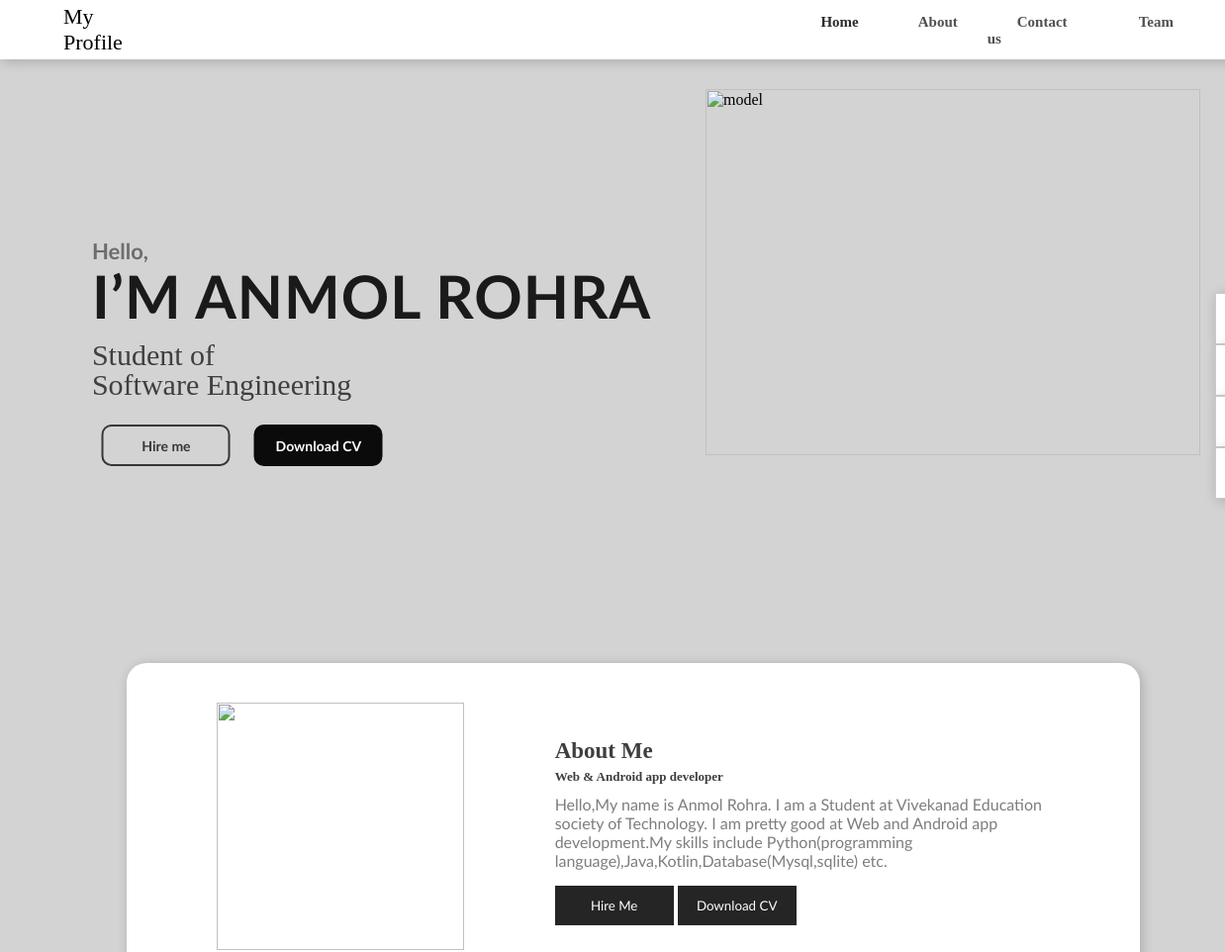
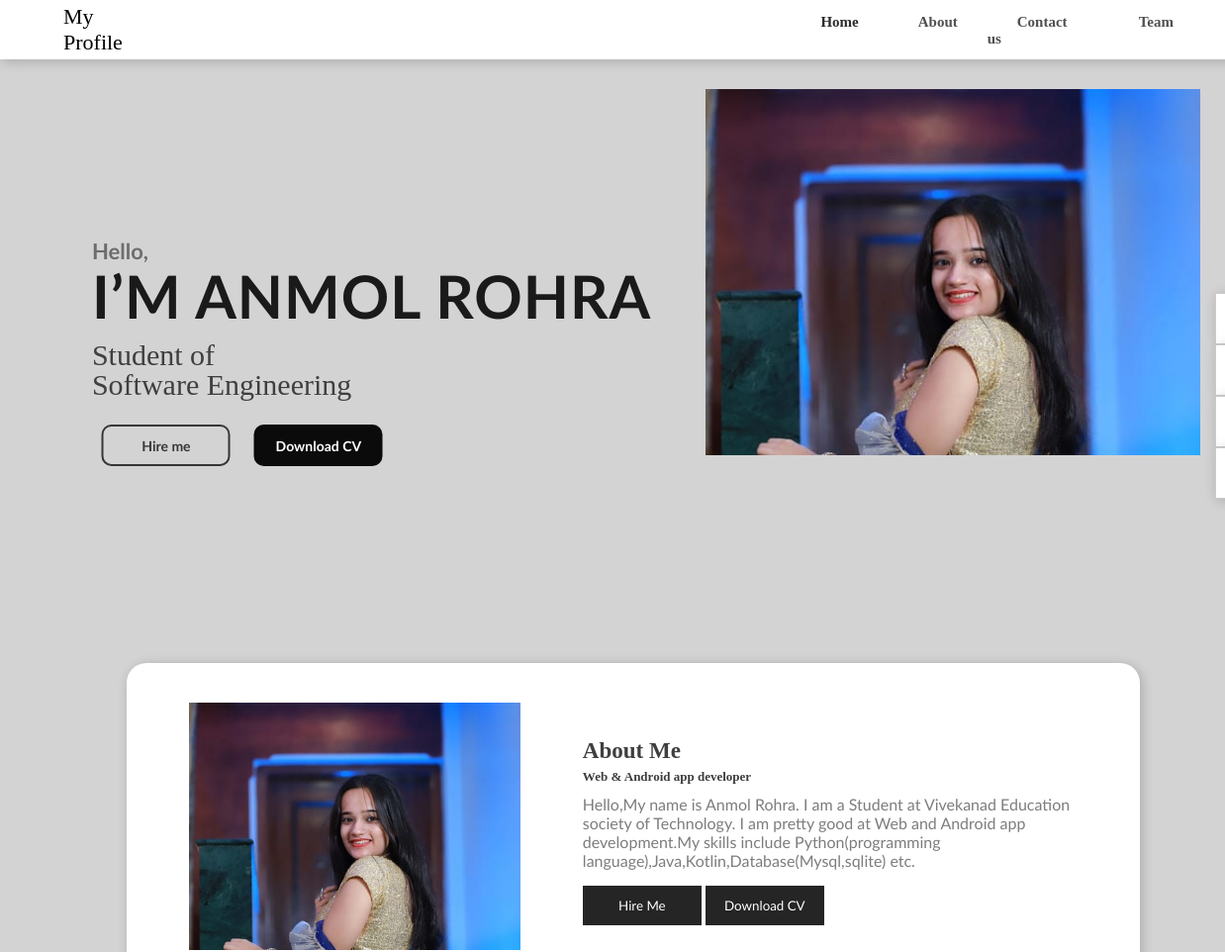
Before and after one commit to anmolrr21/anmol.github.io, a plain HTML site: page index.html in a window 1280 px wide. Shown: the top 962 px of the page at 99% size, 0-1238 px from the left. Drawn offline with Linux system fonts and the light colour scheme.

Commit message:
Update index.html

```diff
--- a/index.html
+++ b/index.html
@@ -36,11 +36,11 @@
 			<button class="down-cv">Download CV</button>
 		</div>
 	<!--model---------------------->
-	<img alt="model" class="model" src="personalpic.JPEG">
+	<img alt="model" class="model" src="css/personalpic.JPEG">
 	</section>
 	<div class="about-container">
 	<!--img-->
-		<img src="personalpic.JPEG"/>
+		<img src="css/personalpic.JPEG"/>
 	<!--about-me-text-->
 		<div class="about-text">
 		<p>About Me</p>
```
